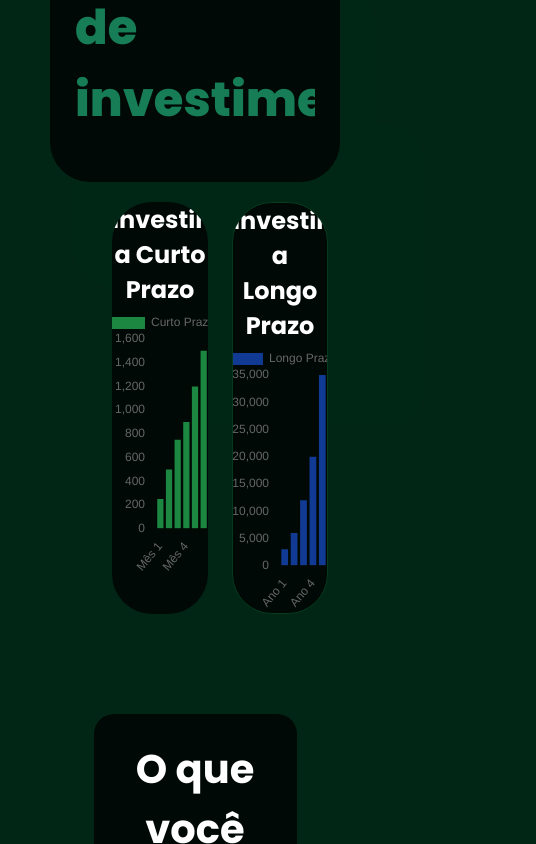
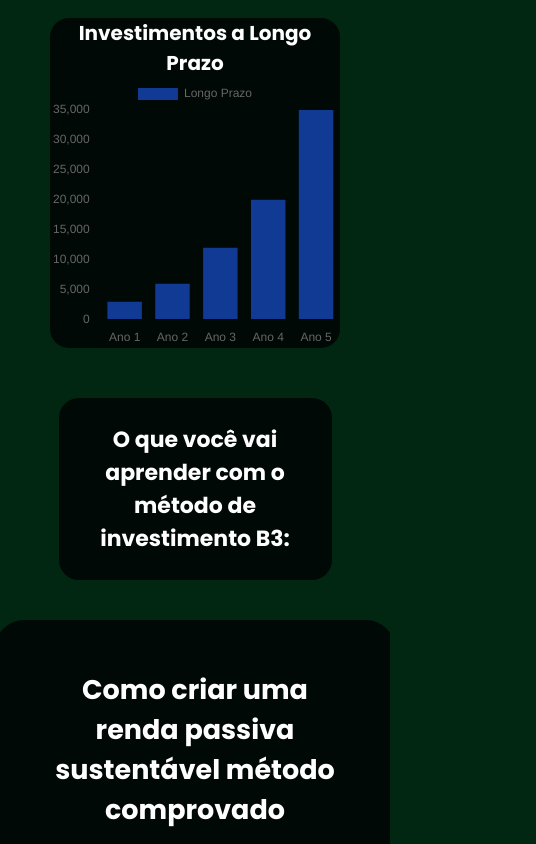
Before and after one commit to lucasrq/Pagina-de-vendas, a React (Vite) app: page / in a window 390 px wide. Shown: the part 680-1524 px from the top of the page, 536 px wide, since content can reach past the window. Built offline with nearby package versions, Linux system fonts and the light colour scheme.

Commit message:
finalizado version Mobile

```diff
--- a/package.json
+++ b/package.json
@@ -15,6 +15,7 @@
     "react": "^18.3.1",
     "react-chartjs-2": "^5.2.0",
     "react-dom": "^18.3.1",
+    "react-router-dom": "^6.27.0",
     "react-spring": "^9.7.4",
     "style-components": "^0.1.0",
     "styled-components": "^6.1.13",
--- a/src/Containes/About/style.ts
+++ b/src/Containes/About/style.ts
@@ -25,7 +25,7 @@
             background-color:#000002c2;
         }
         &:nth-child(2){
-            background-color:#032e18;
+            background-color:#012612;
         }
         &:nth-child(3){
             background-color:#000002c2;
@@ -36,4 +36,38 @@
         }
     }
   }
+  @media (max-width: 480px) {
+    width: 100%;
+    margin: 0 auto;
+    padding:0;
+    h2{
+        font-size:22px;
+    }
+  .aboutSing{
+    display:flex;
+    flex-direction:column;
+    align-items:center;
+    margin:0%;
+    gap:0;
+    margin-bottom:40px;
+    div{
+        width:400px;
+        padding:50px;
+        border-radius:29px;
+        &:nth-child(1){
+            background-color:#000002c2;
+        }
+        &:nth-child(2){
+            background-color:#012612;
+        }
+        &:nth-child(3){
+            background-color:#000002c2;
+        }
+        h3{
+            text-align:center;
+            font-size:27px;
+        }
+    }
+  }
+  }
 `;
--- a/src/Containes/FAQ/index.tsx
+++ b/src/Containes/FAQ/index.tsx
@@ -3,7 +3,7 @@
 import { Container } from "./style"
 
 function PerguntasFrequentes() {
-    const [numberFaq, setNumberFaq] = useState(0);
+    const [numberFaq, setNumberFaq] = useState(1);
 
 
     const Pergunta = () => {
@@ -47,13 +47,6 @@
             return null
         };
     };
-
-
-
-
-
-
-
     return (
         <Container>
             <h1>FAQ</h1>
--- a/src/Containes/FAQ/style.ts
+++ b/src/Containes/FAQ/style.ts
@@ -59,4 +59,7 @@
       }
     }
   }
+  @media (max-width: 480px) {
+    display:none;
+  }
 `
--- a/src/Containes/Headline/style.ts
+++ b/src/Containes/Headline/style.ts
@@ -18,6 +18,10 @@
   padding: 50px; /* Espaçamento interno em cima e embaixo, e nas laterais */
   display:flex;
   flex-direction:column;
+  @media (max-width: 480px) {
+  width: 100%; /* Altura automática para se ajustar ao conteúdo */
+  margin: 0 auto; /* Centraliza o container */
+  }
 `;
 
 export const BodyHeadline = styled.div`
@@ -41,7 +45,18 @@
         }
     }
 
-
+    @media (max-width: 480px) {
+      z-index:2;
+      width:100%;
+    .HeadlineTitle{
+        background-color:#000002c2;
+        font-size:14px;
+        border-radius:20px;
+        span{
+            color:#167d57;
+        }
+    }
+  }
 `;
 
 export const ImgHeadline = styled.div`
@@ -65,7 +80,6 @@
 
     }
     .Bottom{
-        border:1px solid #053A1E;
         background-color:#000002c2;
         width:40%;
         z-index:1;
@@ -74,9 +88,44 @@
             color:#fff;
             text-align:center;
         }
+    }
 
+    @media (max-width: 480px) {
+    z-index:2;
+    overflow-x:hidden;
+    width:100%;
+    display:flex;
+    margin:0 auto;
+    flex-direction:column;
+
+    .Top{
+        background-color:#000002c2;
+        border-radius:40px;
+        z-index:1;
+        width:100%;
+        height:100%;
+        border-radius:19px;
+        margin-bottom:20px;
+        h2{
+          font-size:20px;
+            color:#fff;
+            text-align:center;
+        }
 
     }
+    .Bottom{
+        background-color:#000002c2;
+        border-radius:40px;
+        z-index:1;
+        width:100%;
+        border-radius:19px;
+        h2{
+            font-size:20px;
+            color:#fff;
+            text-align:center;
+        }
+    }
+  }
 `
 
 export const Quadrado1 = styled.div`
@@ -88,7 +137,11 @@
   left: 0;
   top: -60px;
   z-index: 0;
+  overflow-Y:hidden;
   animation: ${moveLeftRight} 5s infinite ease-in-out; /* Animação */
+  @media (max-width: 480px) {
+    display:none;
+  }
 `;
 
 // Quadrado 2
@@ -99,14 +152,19 @@
   border-radius: 35px;
   position: absolute;
   left: 0;
+  overflow-Y:hidden;
   bottom: 0;
   z-index: 1;
-  animation: ${moveLeftRight} 5s infinite ease-in-out; /* Animação */
+  animation: ${moveLeftRight} 5s infinite ease-in-out;
+  @media (max-width: 480px) {
+    display:none;
+  }
 `;
 
 // Quadrado 3
 export const Quadrado3 = styled.div`
   width: 300px;
+  overflow-Y:hidden;
   height: 300px;
   background-color: rgba(9, 64, 37, 0.8); /* Cor com opacidade */
   position: absolute;
@@ -114,7 +172,10 @@
   right: 0;
   top: -60px;
   z-index: 1;
-  animation: ${moveLeftRight} 5s infinite ease-in-out; /* Animação */
+  animation: ${moveLeftRight} 5s infinite ease-in-out;
+  @media (max-width: 480px) {
+    display:none;
+  }
 `;
 
 // Quadrado 4
@@ -124,10 +185,14 @@
   background-color: rgba(4, 46, 26, 0.8); /* Cor com opacidade */
   position: absolute;
   border-radius: 35px;
+  overflow-Y:hidden;
   bottom: 0;
   right: 0;
   z-index: 1;
-  animation: ${moveLeftRight} 5s infinite ease-in-out; /* Animação */
+  animation: ${moveLeftRight} 5s infinite ease-in-out;
+  @media (max-width: 480px) {
+    display:none;
+  }
 `;
 
 // Quadrado 5
@@ -137,8 +202,12 @@
   background-color: rgba(4, 46, 26, 0.8); /* Cor com opacidade */
   border-radius: 35px;
   position: absolute;
+  overflow-Y:hidden;
   left: 50%;
   top: 10px;
   z-index: 1;
-  animation: ${moveLeftRight} 5s infinite ease-in-out; /* Animação */
+  animation: ${moveLeftRight} 5s infinite ease-in-out;
+  @media (max-width: 480px) {
+    display:none;
+  }
 `;
--- a/src/Containes/Metodo/index.tsx
+++ b/src/Containes/Metodo/index.tsx
@@ -32,9 +32,11 @@
                     </h3>
 
                 </div>
-                <button className="garanta-btn">
-                        GARANTA JÁ
-                    </button>
+                        <a href={'#Pagamentos'}>
+                        <button className="garanta-btn">
+                            GARANTA JÁ
+                        </button>
+                        </a>
             </section>
 
 
--- a/src/Containes/Metodo/style.ts
+++ b/src/Containes/Metodo/style.ts
@@ -42,4 +42,49 @@
         background-color: #15673D;
     }
   }
+
+  @media (max-width: 480px) {
+  width: 100%;
+  margin: 0 auto;
+  padding:0;
+  overflow-x:hidden;
+  h3{
+    font-size:20px;
+  }
+  .Main{
+  display: flex;
+  flex-direction:column;
+  font-size:20px;
+  overflow-y:hidden;
+  gap:20px;
+  div{
+    overflow-y:hidden;
+  }
+  .Right{
+    background-color:#000002c2;
+    border-radius:35px;
+    z-index:0;
+    width:90%;
+    margin:0 auto;
+    height:350px;
+  }
+  }
+
+  button{
+    z-index:2;
+    padding: 20px;
+    color: white;
+    background-color: #0d4a2d;
+    border: none;
+    z-index: 1;
+    font-weight: bold;
+    border-radius: 14px;
+    width: 276px;
+    margin-left:220px;
+    font-size: 24px;
+    &:hover {
+        background-color: #15673D;
+    }
+  }
+  }
 `;
--- a/src/Containes/NextPass/index.tsx
+++ b/src/Containes/NextPass/index.tsx
@@ -30,20 +30,22 @@
                 </p>
             </div>
 
-            <div className="right">
-                <h1><s>de R$147 por </s></h1>
+            <div className="right" id="Pagamentos">
+                <h1><s>de R$99 por </s></h1>
 
                 <h4>apenas 6x de</h4>
 
-                <h2>R$ 6,42</h2>
+                <h2>R$ 2,88</h2>
 
                 <h3>
                 ou <u>R$17,29</u>  a vista.
                 </h3>
-
+                <a href="https://pay.kiwify.com.br/0ixlZ3n">
                 <button>
                     GARANTA JÁ
                 </button>
+                </a>
+
             </div>
         </Container>
     )
--- a/src/Containes/NextPass/style.ts
+++ b/src/Containes/NextPass/style.ts
@@ -63,7 +63,79 @@
     button{
       border-radius:10px;
       border:none;
-      width:90%;
+      width:100%;
+      background-color:#24a667;
+      padding:20px;
+      margin-top:20px;
+      font-size:28px;
+
+      &:hover{
+        background-color:#24a667c2;
+      }
+    }
+  }
+  @media (max-width: 480px) {
+  width: 100%;
+  overflow-x:hidden;
+  margin: 0 auto;
+  display:flex;
+  flex-direction:column;
+  gap:40px;
+  .left{
+    border-radius:30px;
+    background-color:#042e1a;
+    padding:30px;
+    align-items:center;
+    text-align:left;
+    margin-right:0;
+    h3{
+    font-size:19px;
+    text-align:left;
+  }
+  span{
+    color: #167d57;
+  }
+  p{
+    margin-top:20px;
+    font-size:18px;
+  }
+  }
+  .right{
+    padding:30px;
+    border-radius:30px;
+    background-color:#0d4a2d;
+    align-items:center;
+    text-align:center;
+
+
+    h1{
+        font-size:35px;
+    }
+
+    h4{
+        font-size:19px;
+        font-weight:normal;
+    }
+
+    h2{
+      color:#24a667;
+      font-size:45px;
+    }
+
+    h3{
+      font-size:19px;
+      cursor: pointer;
+      u{
+        &:hover{
+        color:#24a667c2;
+      }
+      }
+    }
+
+    button{
+      border-radius:10px;
+      border:none;
+      width:100%;
       background-color:#24a667;
       padding:20px;
       margin-top:20px;
@@ -74,4 +146,6 @@
       }
     }
   }
+
+  }
 `
--- a/src/Containes/Testimonials/index.tsx
+++ b/src/Containes/Testimonials/index.tsx
@@ -10,8 +10,7 @@
 
     return(
         <Container>
-            <Title title="Depoimentos "/>
-
+            <Title title="Depoimentos"/>
             <div className="Depoimentos">
                     <img src={depoimento1}/>
                     <img src={depoimento2}/>
--- a/src/Containes/Testimonials/style.ts
+++ b/src/Containes/Testimonials/style.ts
@@ -7,7 +7,6 @@
   display: flex;
   flex-direction:column;
   align-items:center;
-
   .Depoimentos{
     display:flex;
     justify-content:space-between;
@@ -19,4 +18,29 @@
         border-radius:20px;
     }
   }
+
+  @media (max-width: 480px) {
+  margin-top: 40px;
+  margin-bottom:40px;
+  padding: 0;
+  width:100%;
+  overflow-x:hidden;
+    h2{
+      font-size:20px;
+      width:40px;
+      color: #fff;
+      width:100%;
+    }
+  .Depoimentos{
+    display:flex;
+    flex-direction:column;
+    align-items:center;
+    gap:4px;
+    img{
+        margin-top:50px;
+        width:100%;
+        border-radius:20px;
+    }
+  }
+  }
 `
--- a/src/style.ts
+++ b/src/style.ts
@@ -8,9 +8,10 @@
         color:#fff;
         font-family: "Poppins", sans-serif;
         overflow-x:hidden;
+
     }
 
     body{
-        background-color:#012615;
+        background-color:#012612;
     }
 `
```
Also changed, not shown: 1 other file (tests, documents, lock files or other folders).
